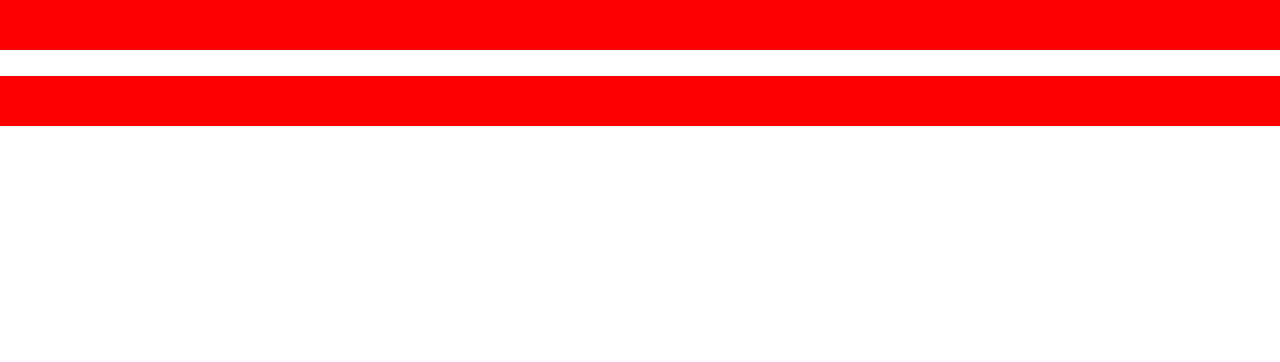
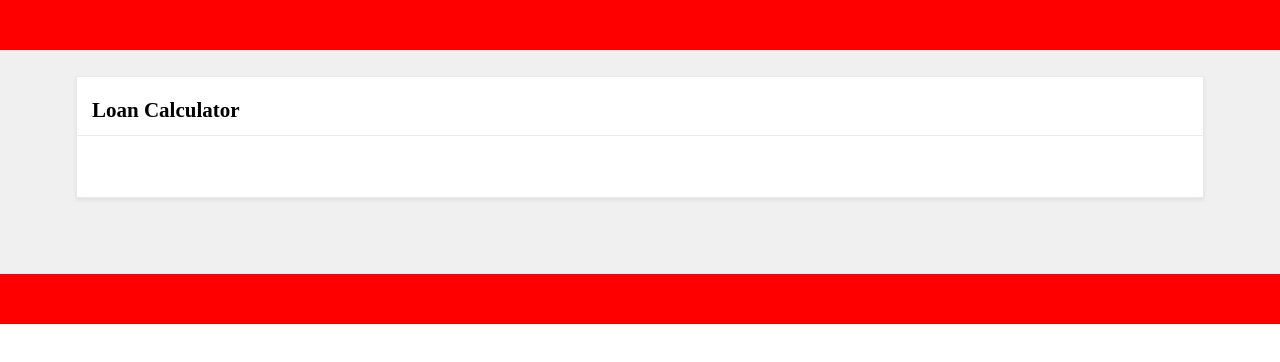
Before and after one commit to hemant63821/assignments, a React (Create React App) app: page / in a window 1280 px wide. Shown: the top 362 px of the page. Built offline with nearby package versions, Linux system fonts and the light colour scheme.

Commit message:
fix() : basic layout

```diff
--- a/src/App.js
+++ b/src/App.js
@@ -2,6 +2,7 @@ import React, { Component } from 'react';
 import './style.scss';
 import Header from './Components/Header/Header.js'
 import Footer from './Components/Footer/Footer.js'
+import LoanComponent from './Components/LoanComponent/LoanComponent.js'
 
 class App extends Component {
   render() {
@@ -9,6 +10,7 @@ class App extends Component {
       <div>
         <Header></Header>
         <div className="wrapper">
+          <LoanComponent></LoanComponent>
         </div>
         <Footer></Footer>
       </div>
--- a/src/Components/LoanComponent/LoanComponent.js
+++ b/src/Components/LoanComponent/LoanComponent.js
@@ -0,0 +1,21 @@
+import React, { Component } from "react";
+import './LoanComponent.scss'
+
+class LoanComponent extends Component {
+    render() {
+        return (
+            <div className="row">
+                <div className="col-sm-12">
+                    <div className="card">
+                        <div className="card-body">
+                            <h1>Loan Calculator</h1>
+                            <div class="hrLine"></div>
+                        </div>
+                    </div>
+                </div>
+            </div>
+        )
+    }
+}
+
+export default LoanComponent;
--- a/src/Components/LoanComponent/LoanComponent.scss
+++ b/src/Components/LoanComponent/LoanComponent.scss
@@ -0,0 +1,22 @@
+
+.card {
+    border: 1px solid #E9E9E9;
+    box-shadow: 0px 2px 4px #00000012;
+    transition: box-shadow .3s;
+}
+
+.card-body{
+    background-color: #ffffff;
+    padding: 10px 15px 10px 15px;
+    height: 100px;
+}
+
+h1{
+    font-size: 21px;
+}
+
+.hrLine {
+    height: 1px;
+    background-color: #EAEAEA;
+    margin: 15px -15px 0 -15px;
+}
--- a/src/style.scss
+++ b/src/style.scss
@@ -5,5 +5,6 @@ body{
 }
 
 .wrapper{
-    padding-top: 76px;
+    background-color: #f0f0f0;
+    padding: 76px;
 }
```
